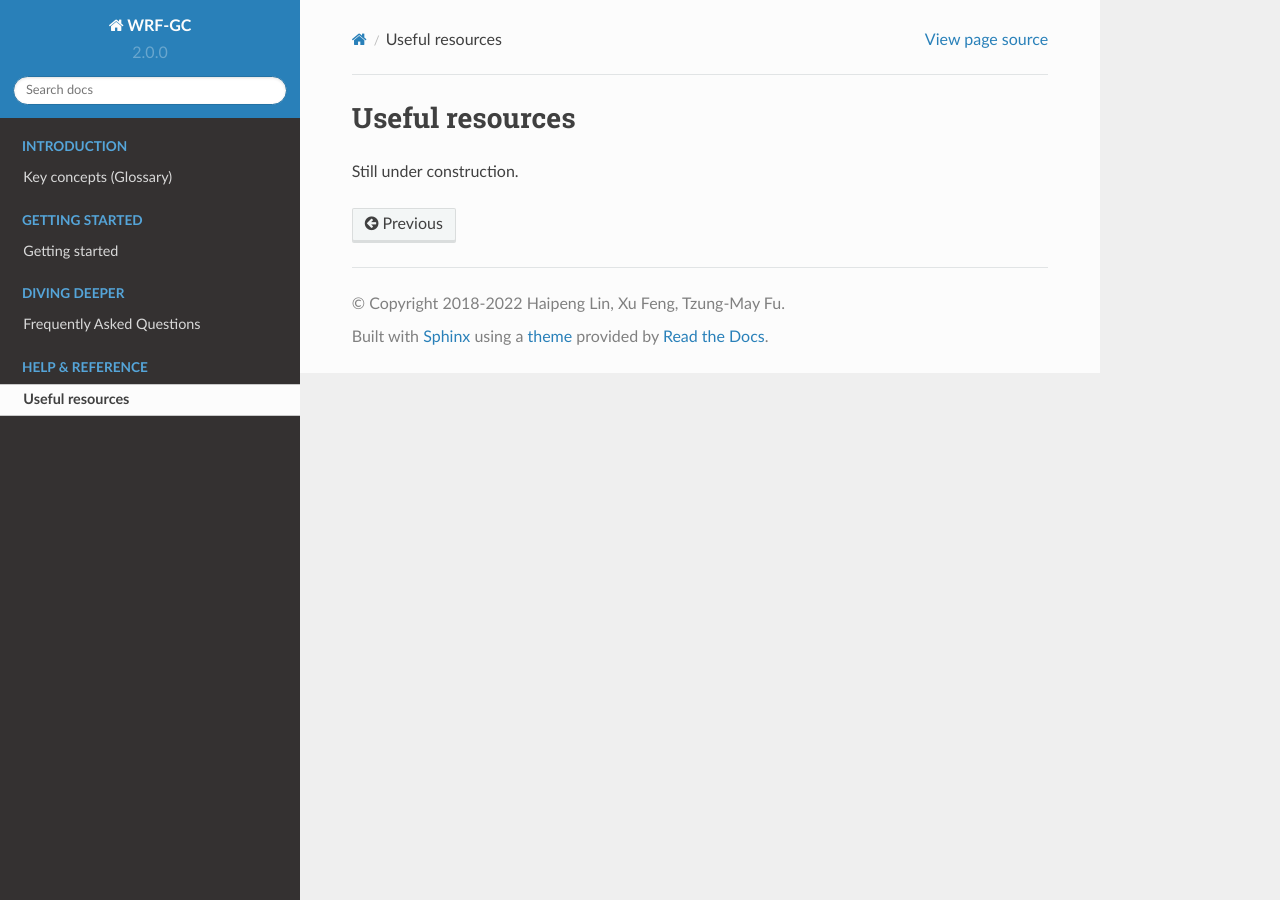
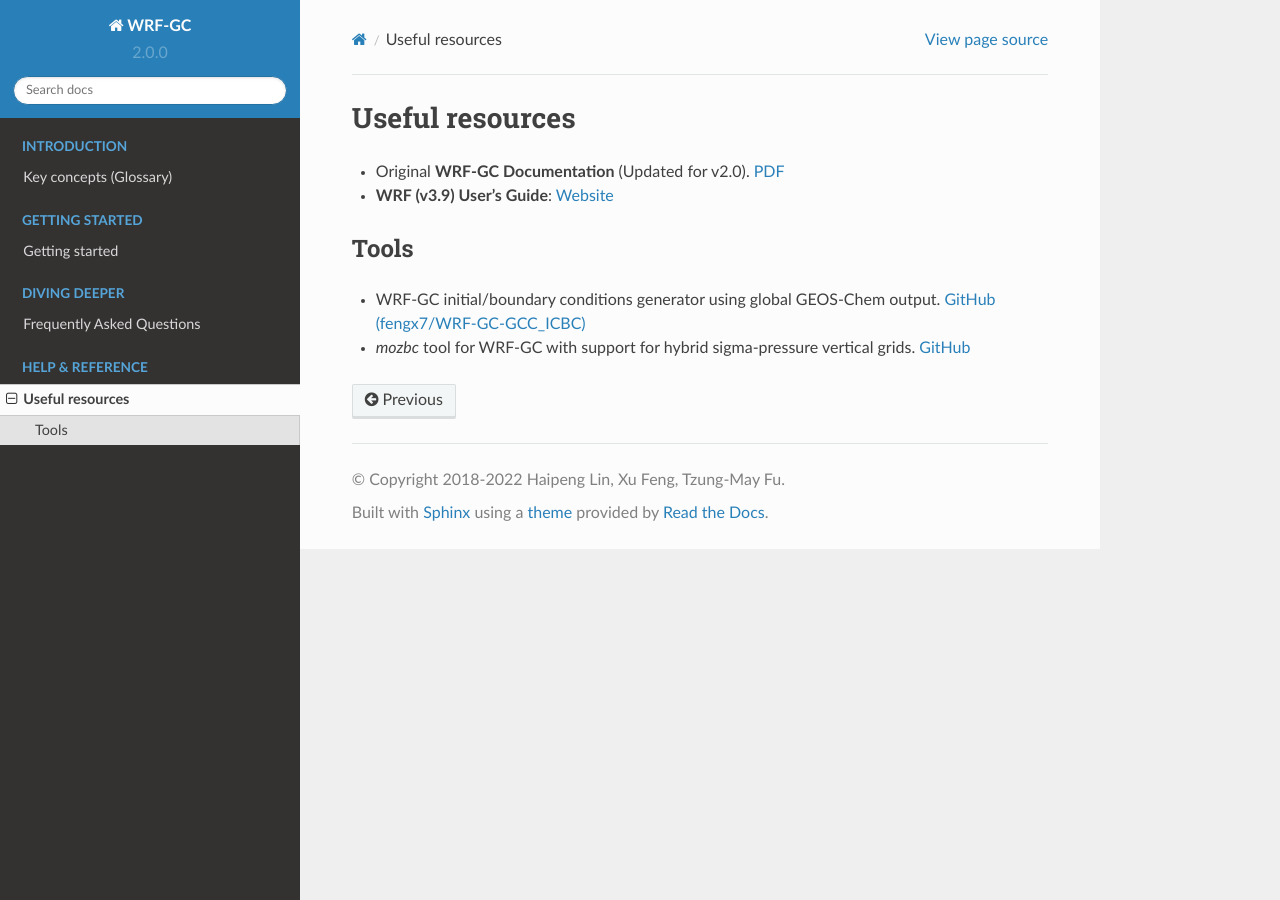
Before and after one commit to WRF-GC/documentation, a Sphinx documentation site: the page built from docs/source/resources.rst, in a window 1280 px wide. Built offline with Sphinx 7.4.7 and the Read the Docs theme 2.0.0, drawn with Linux system fonts in a browser that asks for light colours; pages that are not in the unit, such as notebooks, are missing from menus.

Commit message:
Minor updates to resources; home

```diff
--- a/docs/source/getting-started.rst
+++ b/docs/source/getting-started.rst
@@ -4,4 +4,4 @@
 Still under construction. For now, please refer to the WRF-GC documentation for WRF-GC v2.0.
 
 * `Running WRF with the GEOS-Chem Chemical Module (User's Guide), Updated for WRF-GC v2.0 <https://fugroup.org/wrf-gc/WRF-GC_Documentation_updated_for_v2_Feb2021.pdf>`_ (PDF)
-* `WRF-GC Website <https://fugroup.org/index.php/WRF-GC`_
+* `WRF-GC Website <https://fugroup.org/index.php/WRF-GC>`_
--- a/docs/source/index.rst
+++ b/docs/source/index.rst
@@ -20,7 +20,7 @@
 --------
 
 .. toctree::
-   :maxdepth: 1
+   :maxdepth: 0
    :caption: Introduction
 
    index.rst
--- a/docs/source/resources.rst
+++ b/docs/source/resources.rst
@@ -1,4 +1,11 @@
 Useful resources
 =================
 
-Still under construction.
+* Original **WRF-GC Documentation** (Updated for v2.0). `PDF <https://fugroup.org/wrf-gc/WRF-GC_Documentation_updated_for_v2_Feb2021.pdf>`_
+* **WRF (v3.9) User's Guide**: `Website <https://www2.mmm.ucar.edu/wrf/users/docs/user_guide_V3/user_guide_V3.9/contents.html>`_
+
+Tools
+-----
+
+* WRF-GC initial/boundary conditions generator using global GEOS-Chem output. `GitHub (fengx7/WRF-GC-GCC_ICBC) <https://github.com/fengx7/WRF-GC-GCC_ICBC>`_
+* `mozbc` tool for WRF-GC with support for hybrid sigma-pressure vertical grids. `GitHub <https://github.com/fengx7/mozbc_for_WRFv3.9>`_
```
Also changed, not shown: docs/source/icbc.rst (added).
